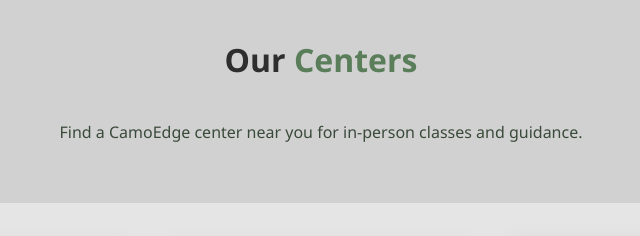
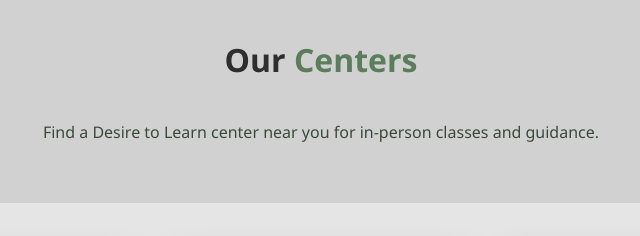
Before and after one commit to pariharaloksingh/dtl1, a plain HTML site: page index.html in a window 1280 px wide. Shown: the part 2020-2256 px from the top of the page, 319-959 px from the left. Drawn offline with Linux system fonts and the light colour scheme.

Commit message:
bla bla bla

```diff
--- a/index.html
+++ b/index.html
@@ -99,7 +99,7 @@
     </section>
     <section class="courses" id="centers">
         <h2>Our <span class="highlight">Centers</span></h2>
-        <p>Find a CamoEdge center near you for in-person classes and guidance.</p>
+        <p>Find a Desire to Learn center near you for in-person classes and guidance.</p>
     </section>
     <section class="section">
         <div class="cards">
```
